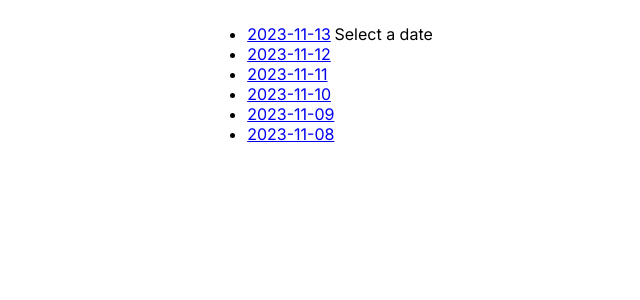
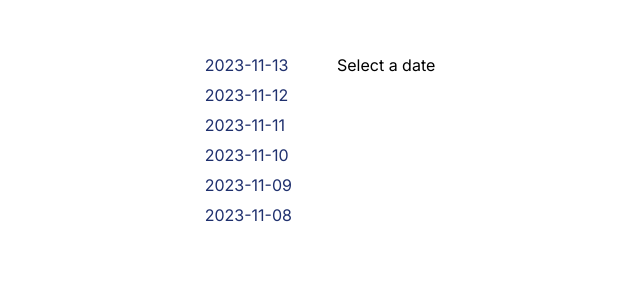
Before and after one commit to imgproxy/react-server-components-demo, a Next.js app: page / in a window 1280 px wide. Shown: the top 300 px of the page, without its empty margins (320-960 px from the left). Built offline with nearby package versions, Linux system fonts and the light colour scheme; no server answers.

Commit message:
added some styles

```diff
--- a/src/app/day.js
+++ b/src/app/day.js
@@ -19,13 +19,25 @@ export default async function Day({ value }) {
 
   return (
     <section className={styles.imgSection}>
-      <Img src={data.hdurl} />
-      <p>{data?.explanation}</p>
+      <p className={styles.description}>{data?.explanation}</p>
+      <div className={styles.wrapper}>
+        <div className={styles.originalImage}>
+          <img src={data.hdurl} />
+          <p>Original image</p>
+        </div>
+        <div className={styles.processedImages}>
+          <div>
+            <Img src={data.hdurl} />
+            <p>Imgproxy</p>
+          </div>
+          <div>
+            <Img src={data.hdurl} />
+            <p>NextImage</p>
+          </div>
+        </div>
+      </div>
       {data?.copyright && (
-        <>
-          <p>Copyright</p>
-          <p>{data?.copyright}</p>
-        </>
+        <p className={styles.copyrigth}>Copyright {data?.copyright}</p>
       )}
     </section>
   );
--- a/src/app/day.module.css
+++ b/src/app/day.module.css
@@ -4,3 +4,46 @@
   align-items: center;
   max-width: 50vw;
 }
+
+.description,
+.copyrigth,
+.wrapper p {
+  color: #1f306e;
+}
+
+.description {
+  font-size: 16px;
+  line-height: 1.5;
+}
+
+.copyrigth,
+.wrapper p {
+  font-size: 12px;
+}
+
+.copyrigth {
+  align-self: flex-start;
+  line-height: 1.5;
+}
+
+.wrapper {
+  display: flex;
+  justify-content: space-between;
+  width: 100%;
+  margin-top: 40px;
+}
+
+.wrapper p {
+  margin-top: 5px;
+}
+
+.originalImage,
+.processedImages {
+  max-width: 47%;
+}
+
+.originalImage {
+  display: flex;
+  flex-direction: column;
+  justify-content: center;
+}
--- /dev/null
+++ b/src/app/globals.css
@@ -0,0 +1,10 @@
+body {
+  display: flex;
+  justify-content: center;
+  margin: 0;
+  padding: 0;
+}
+
+p {
+  margin: 0;
+}
--- a/src/app/layout.js
+++ b/src/app/layout.js
@@ -1,4 +1,5 @@
 import { Inter } from 'next/font/google';
+import './globals.css';
 
 const inter = Inter({ subsets: ['latin'] });
 
--- a/src/app/page.js
+++ b/src/app/page.js
@@ -1,6 +1,6 @@
 import Link from 'next/link';
+import Day from './day';
 import styles from './page.module.css';
-import Day from './day';
 
 const getDays = () => {
   return [
@@ -16,23 +16,29 @@ const getDays = () => {
 export default async function Home({ searchParams }) {
   const dayLinks = [];
   const days = getDays();
+  const activeDay = searchParams.day;
 
   for (let i = 0; i < days.length; i++) {
     dayLinks.push(
       <li>
-        <Link href={`/?day=${days[i]}`}>{days[i]}</Link>
+        <Link
+          className={`${styles.link} ${
+            days[i] === activeDay ? styles.linkActive : ''
+          }`}
+          href={`/?day=${days[i]}`}
+        >
+          {days[i]}
+        </Link>
       </li>
     );
   }
 
   return (
     <main className={styles.main}>
-      <ul>{dayLinks}</ul>
-      {searchParams.day ? (
-        <Day value={searchParams.day} />
-      ) : (
-        <p>Select a date</p>
-      )}
+      <aside className={styles.menu}>
+        <ul className={styles.list}>{dayLinks}</ul>
+      </aside>
+      {activeDay ? <Day value={activeDay} /> : <p>Select a date</p>}
     </main>
   );
 }
--- a/src/app/page.module.css
+++ b/src/app/page.module.css
@@ -1,5 +1,41 @@
 .main {
   display: flex;
   justify-content: center;
+  max-width: 1440px;
   width: 100%;
+  margin-top: 55px;
 }
+
+.menu {
+  margin-right: 45px;
+}
+
+.list {
+  display: flex;
+  flex-direction: column;
+  justify-content: center;
+  margin: 0;
+  padding-left: 0;
+  list-style: none;
+}
+
+.list li:not(:first-child) {
+  margin-top: 10px;
+}
+
+.link {
+  text-decoration: none;
+  color: #1f306e;
+  transition-duration: 0.3s;
+  transition-property: color;
+  cursor: pointer;
+}
+
+.link:hover:not(.linkActive) {
+  color: #c7417b;
+}
+
+.linkActive {
+  color: #f5487f;
+  cursor: default;
+}
```
